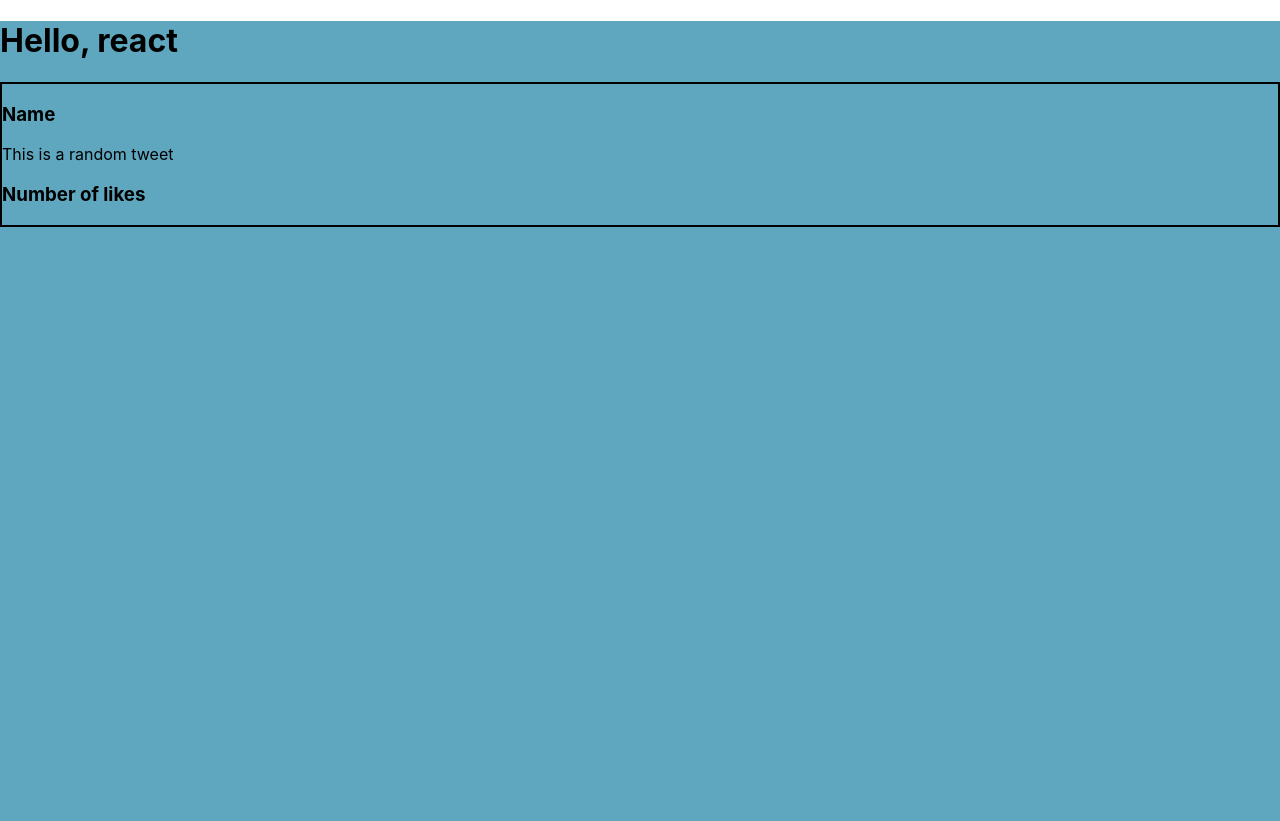
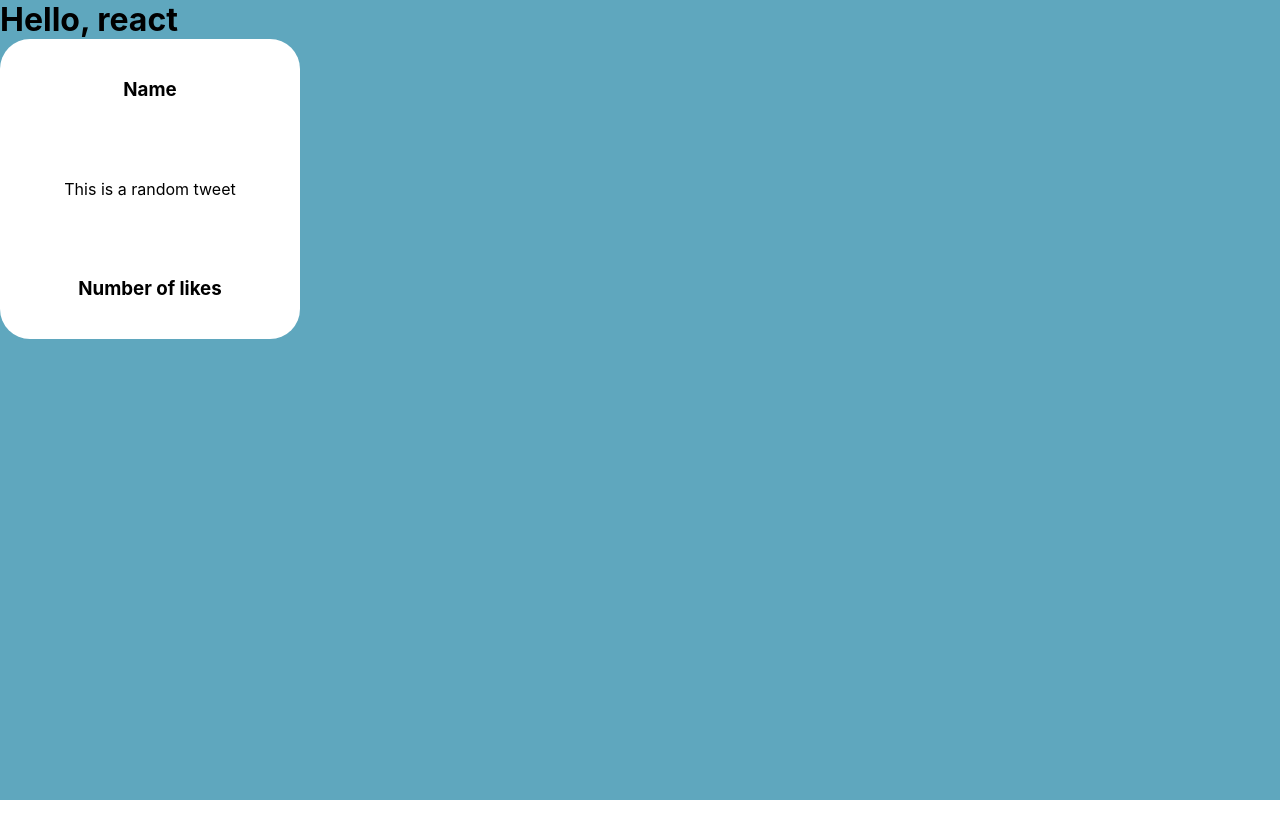
Before and after one commit to r-shirasu/react_tutorialForbeginners, a React (Create React App) app in the folder my-app/: page / in a window 1280 px wide. After the commit the page ends 800 px from the top, so only its background shows below. Built offline with nearby package versions, Linux system fonts and the light colour scheme.

Commit message:
index.cssも追加

```diff
--- a/my-app/src/App.css
+++ b/my-app/src/App.css
@@ -4,5 +4,12 @@
 }
 
 .tweet {
-  border: 2px solid black;
+  height: 300px;
+  width: 300px;
+  background-color: white;
+  border-radius: 30px;
+  display: flex;
+  flex-direction: column;
+  justify-content: space-around;
+  align-items: center;
 }
--- a/my-app/src/index.css
+++ b/my-app/src/index.css
@@ -1,13 +1,19 @@
+* {
+  margin: 0;
+  padding: 0;
+  box-sizing: border-box;
+}
+
 body {
   margin: 0;
-  font-family: -apple-system, BlinkMacSystemFont, 'Segoe UI', 'Roboto', 'Oxygen',
-    'Ubuntu', 'Cantarell', 'Fira Sans', 'Droid Sans', 'Helvetica Neue',
+  font-family: -apple-system, BlinkMacSystemFont, "Segoe UI", "Roboto", "Oxygen",
+    "Ubuntu", "Cantarell", "Fira Sans", "Droid Sans", "Helvetica Neue",
     sans-serif;
   -webkit-font-smoothing: antialiased;
   -moz-osx-font-smoothing: grayscale;
 }
 
 code {
-  font-family: source-code-pro, Menlo, Monaco, Consolas, 'Courier New',
+  font-family: source-code-pro, Menlo, Monaco, Consolas, "Courier New",
     monospace;
 }
```
